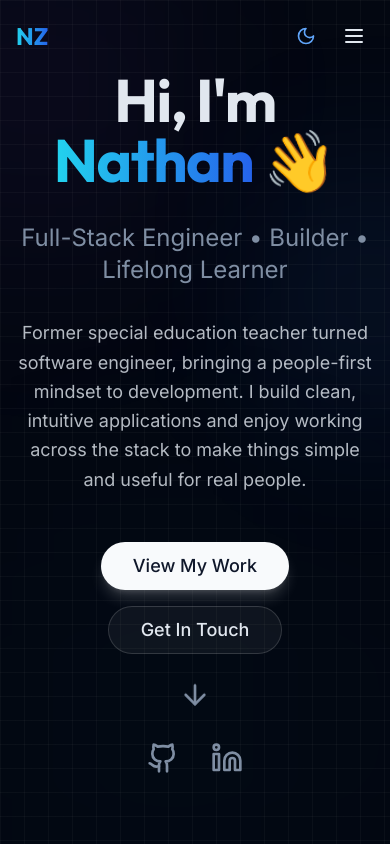
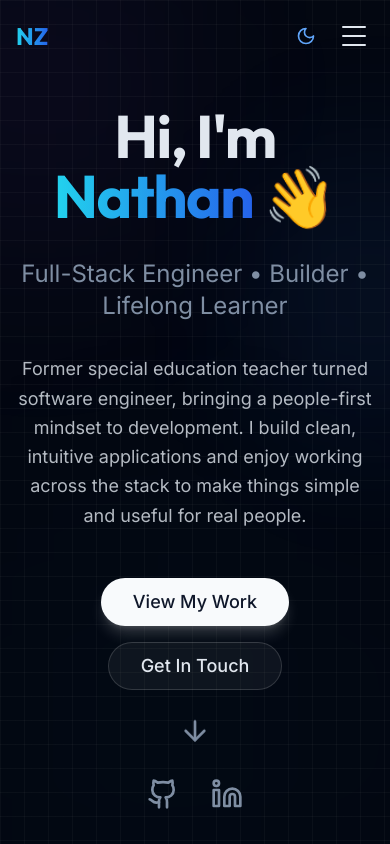
Before and after one commit to natezimm/nathanzimmerman.com, a React (Vite) app: page / in a window 390 px wide. Shown: the top 844 px of the page. Built offline with nearby package versions, Linux system fonts and the light colour scheme; the HTML template or start-up script is replaced by a standard one.

Commit message:
Refactor mobile menu button: replace Button component with custom button for better styling and accessibility

```diff
--- a/src/components/Navigation.tsx
+++ b/src/components/Navigation.tsx
@@ -1,6 +1,4 @@
-import { useState, useEffect, useCallback, useRef } from "react";
-import { Menu, X } from "lucide-react";
-import { Button } from "@/components/ui/button";
+import { useState, useEffect, useRef } from "react";
 import { cn } from "@/lib/utils";
 import ThemeToggle from "@/components/ThemeToggle";
 
@@ -81,14 +79,36 @@ const Navigation = () => {
           {/* Mobile Menu Button & Theme Toggle */}
           <div className="md:hidden flex items-center gap-2">
             <ThemeToggle />
-            <Button
-              variant="ghost"
-              size="icon"
+            <button
               onClick={() => setIsMobileMenuOpen(!isMobileMenuOpen)}
               aria-label="Toggle menu"
+              aria-expanded={isMobileMenuOpen}
+              className="relative w-10 h-10 flex items-center justify-center rounded-md hover:bg-accent transition-colors"
             >
-              {isMobileMenuOpen ? <X className="h-6 w-6" /> : <Menu className="h-6 w-6" />}
-            </Button>
+              <div className="w-6 h-5 flex flex-col justify-between">
+                {/* Top line */}
+                <span
+                  className={cn(
+                    "block h-0.5 bg-foreground rounded-full transition-all duration-300 ease-in-out origin-left",
+                    isMobileMenuOpen ? "rotate-45 translate-x-[3px] -translate-y-[1px] w-[29px]" : "w-full"
+                  )}
+                />
+                {/* Middle line */}
+                <span
+                  className={cn(
+                    "block h-0.5 bg-foreground rounded-full transition-all duration-300 ease-in-out",
+                    isMobileMenuOpen ? "opacity-0 translate-x-4" : "opacity-100 w-full"
+                  )}
+                />
+                {/* Bottom line */}
+                <span
+                  className={cn(
+                    "block h-0.5 bg-foreground rounded-full transition-all duration-300 ease-in-out origin-left",
+                    isMobileMenuOpen ? "-rotate-45 translate-x-[3px] translate-y-[1px] w-[29px]" : "w-full"
+                  )}
+                />
+              </div>
+            </button>
           </div>
         </div>
 
--- a/src/index.css
+++ b/src/index.css
@@ -185,3 +185,9 @@
     transform: translateY(0);
   }
 }
+
+@media (max-width: 575px) {
+  #home {
+    padding-top: 4.5rem !important; /* 72px, matches pt-20 */
+  }
+}
```
